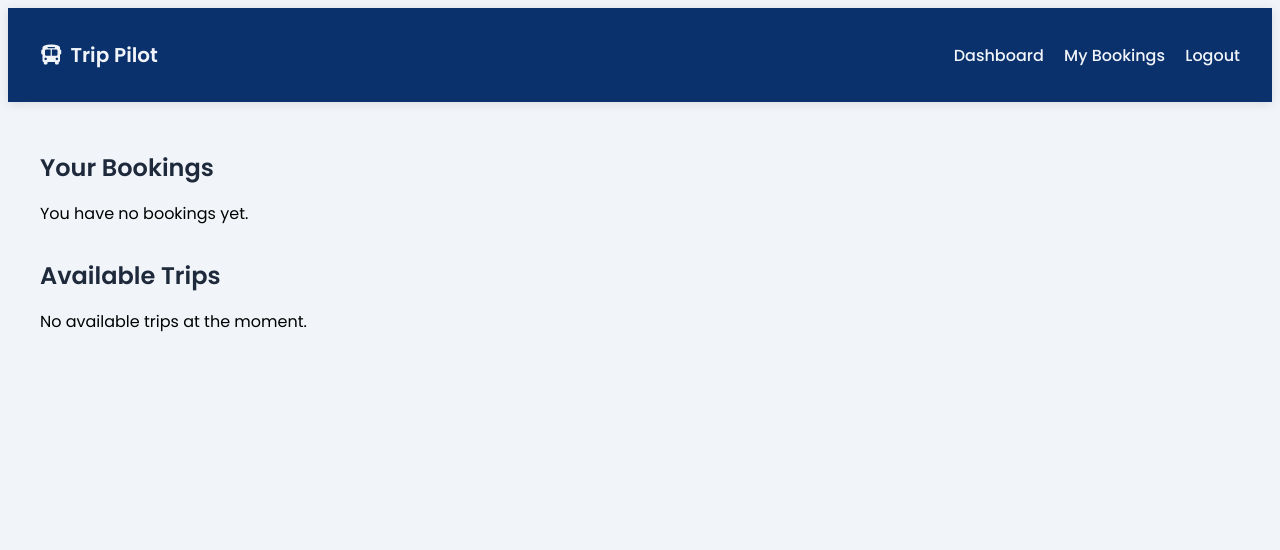
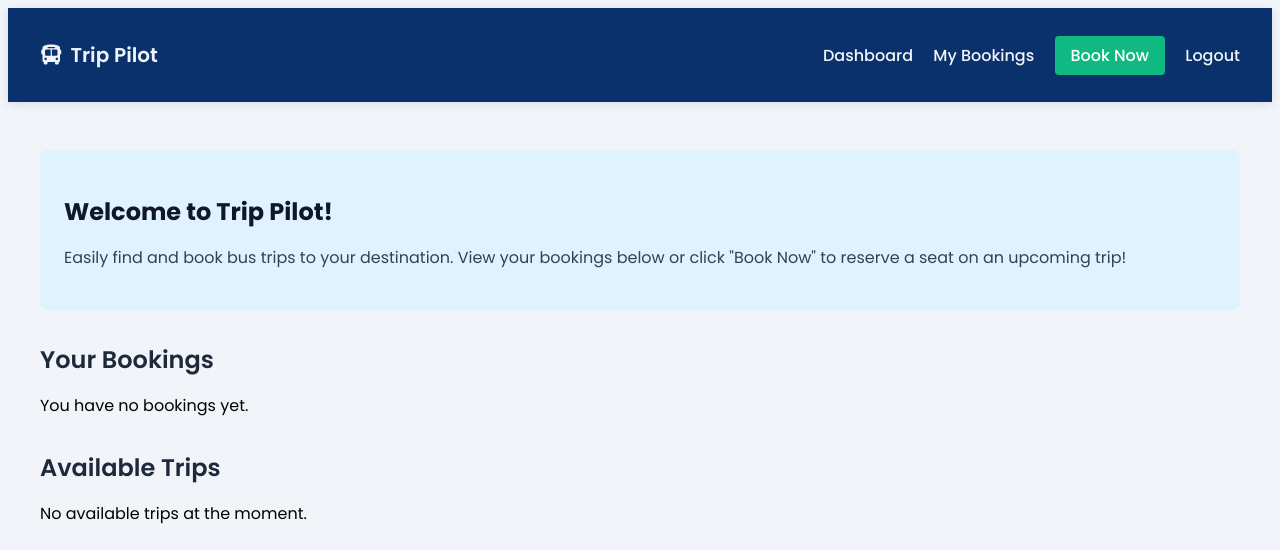
Before and after one commit to joanaxyz098/TripPilot_IM, a PHP site: page /passenger_dash.php in a window 1280 px wide. Shown: the top 550 px of the page. Run offline with PHP 8.4, Linux system fonts and the light colour scheme; the visitor is signed in with stand-in values (Sample User, id 1); data that the repository does not hold is empty.

Commit message:
Add files via upload
edited ver

```diff
--- a/admin_dash.php
+++ b/admin_dash.php
@@ -121,7 +121,7 @@ if ($_SERVER['REQUEST_METHOD'] === 'POST') {
             color: var(--admin-color);
             text-decoration: none;
             font-weight: 600;
-            padding: 0.5rem 1rem;
+            padding: 0.5rem 1.5rem;
             border-radius: 4px;
             transition: background-color 0.3s;
         }
@@ -278,7 +278,7 @@ if ($_SERVER['REQUEST_METHOD'] === 'POST') {
                     </div>
 
                     <div class="form-group">
-                        <label for="employee_number">Employee </label>
+                        <label for="employee_number">Employee ID Number</label>
                         <input type="text" id="employee_number" name="employee_number" required>
                     </div>
 
--- a/passenger_dash.php
+++ b/passenger_dash.php
@@ -87,15 +87,22 @@ $bookings_result = $connection->query($booking_query);
             <div class="navbar-content">
                 <a href="index.php" class="navbar-brand"><i class="fas fa-bus"></i> Trip Pilot</a>
                 <div class="navbar-links">
-                    <a href="passenger_dash.php">Dashboard</a>
-                    <a href="passenger_dash.php">My Bookings</a>
-                    <a href="index.php">Logout</a>
-                </div>
+                <a href="passenger_dash.php">Dashboard</a>
+                <a href="passenger_dash.php#bookings">My Bookings</a>
+                <a href="book.php" style="background: #10b981; padding: 0.5rem 1rem; border-radius: 0.25rem; color: white;">Book Now</a>
+                <a href="index.php">Logout</a>
+            </div>
             </div>
         </div>
     </nav>
 
     <div class="container">
+
+    <div class="welcome-message" style="background: #e0f2fe; padding: 1.5rem; border-radius: 0.5rem; margin-top: 2rem; margin-bottom: 2rem;">
+        <h2 style="color: #0f172a; margin-bottom: 0.5rem;">Welcome to Trip Pilot!</h2>
+        <p style="color: #334155;">Easily find and book bus trips to your destination. View your bookings below or click "Book Now" to reserve a seat on an upcoming trip!</p>
+    </div>
+
     <!-- Passenger Bookings Section -->
     <h2 class="section-title">Your Bookings</h2>
     <?php if ($bookings_result->num_rows > 0): ?>
```
